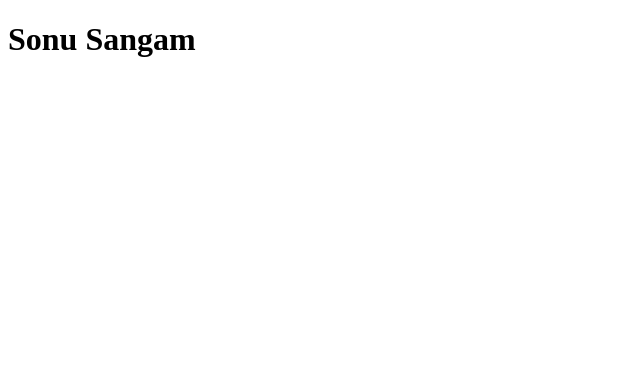
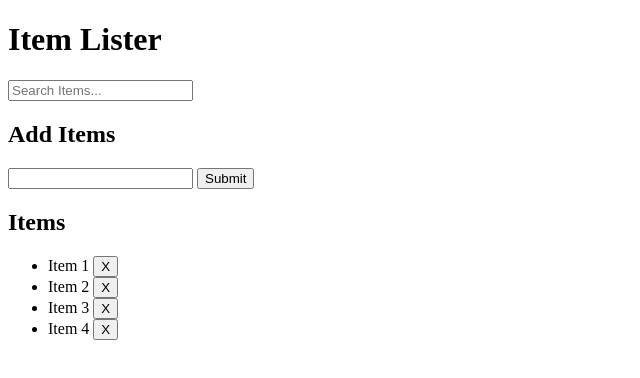
Before and after one commit to SonuSangam07/ItemLister, a plain HTML site: page index.html in a window 1280 px wide. Shown: the whole page, without its empty margins (0-640 px from the left). Drawn offline with Linux system fonts and the light colour scheme.

Commit message:
1stcommit

```diff
--- a/index.html
+++ b/index.html
@@ -4,9 +4,37 @@
     <meta charset="UTF-8">
     <meta http-equiv="X-UA-Compatible" content="IE=edge">
     <meta name="viewport" content="width=device-width, initial-scale=1.0">
-    <title>Document</title>
+    <title>Item Lister</title>
 </head>
 <body>
-    <h1>Sonu Sangam</h1>
+    <header id="main-header" class="bg-success text-white p-4 mb-3">
+        <div class="container">
+          <div class="row">
+            <div class="col-md-6">
+                <h1 id="header-title">Item Lister</h1>
+            </div>
+            <div class="col-md-6 align-self-center">
+                <input type="text" class="form-control" id="filter" placeholder="Search Items...">
+            </div>
+          </div>
+        </div>
+      </header>
+      <div class="container">
+       <div id="main" class="card card-body">
+        <h2 class="title">Add Items</h2>
+        <form id="addForm" class="form-inline mb-3">
+          <input type="text" class="form-control mr-2" id="item">
+          <input type="submit" class="btn btn-dark" value="Submit">
+        </form>
+        <h2 class="title">Items</h2>
+        <ul id="items" class="list-group">
+          <li class="list-group-item">Item 1 <button class="btn btn-danger btn-sm float-right delete">X</button></li>
+          <li class="list-group-item">Item 2 <button class="btn btn-danger btn-sm float-right delete">X</button></li>
+          <li class="list-group-item">Item 3 <button class="btn btn-danger btn-sm float-right delete">X</button></li>
+          <li class="list-group-item">Item 4 <button class="btn btn-danger btn-sm float-right delete">X</button></li>
+        </ul>
+       </div>
+      </div>
+      <script>welcome.js</script>
 </body>
 </html>
```
Also changed, not shown: welcome.js (+67 -1 lines).
